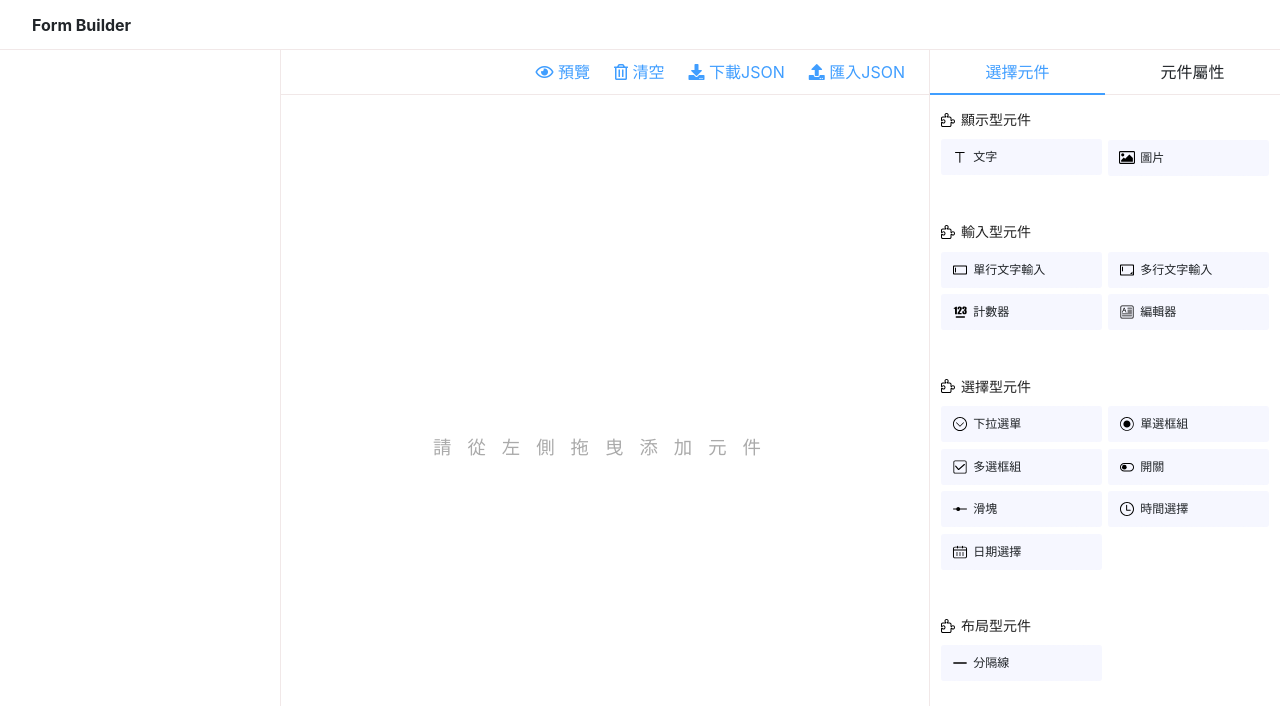
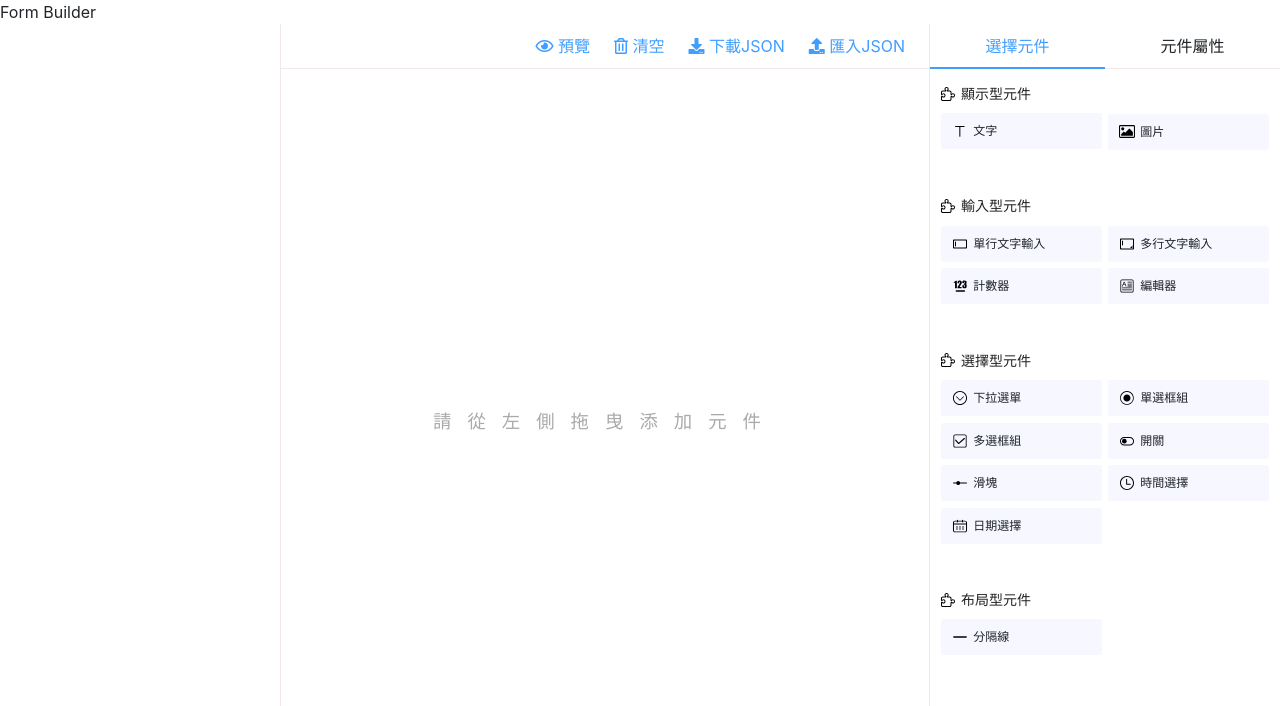
Before and after one commit to 7070587/farm-vue, a Vue app: page /w-home in a window 1280 px wide. Shown: the top 706 px of the page. Built offline with nearby package versions, Linux system fonts and the light colour scheme.

Commit message:
Update | home.scss | update remane header class

```diff
--- a/src/scss/home.scss
+++ b/src/scss/home.scss
@@ -1,4 +1,4 @@
-header {
+.form-builder-header {
     height: $header-height;
     line-height: $header-height;
     border-bottom: 1px solid $border-color;
```
